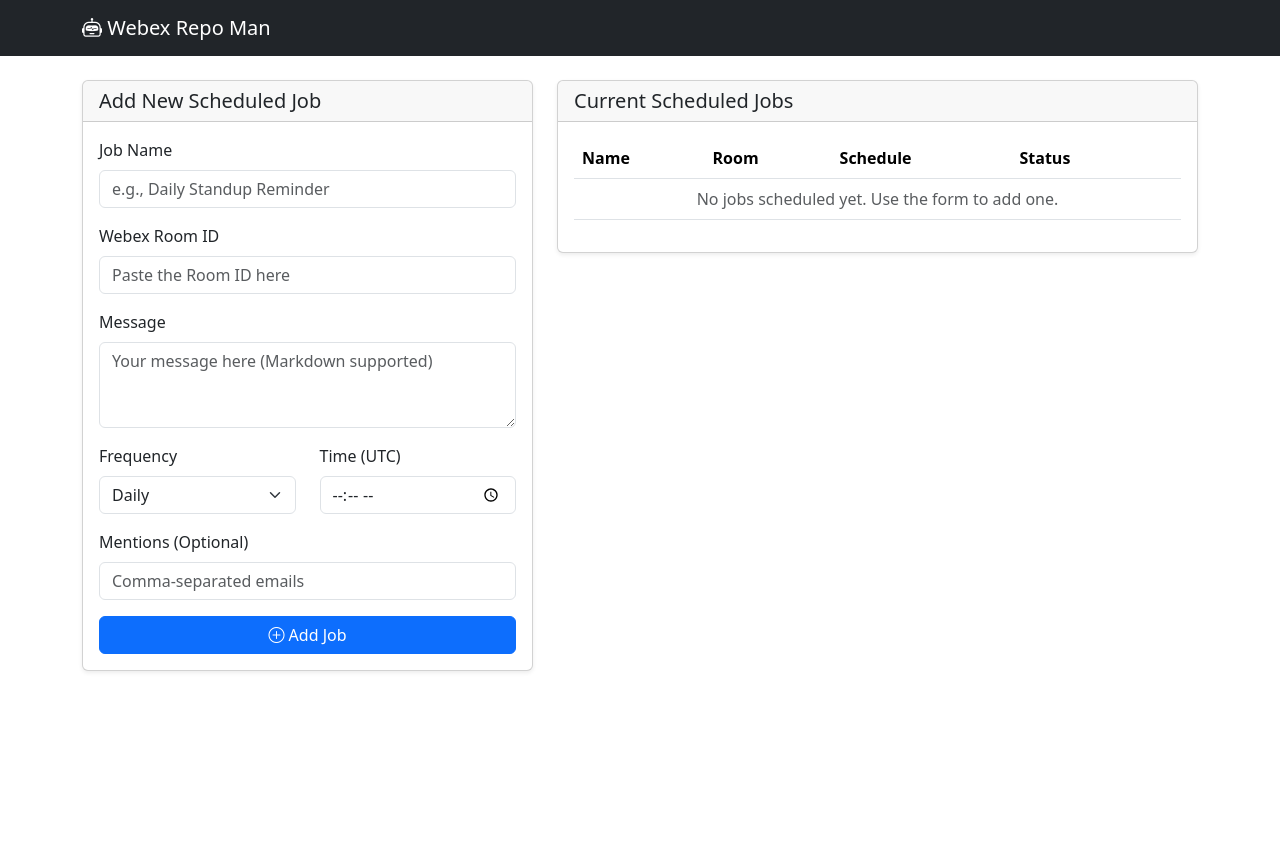
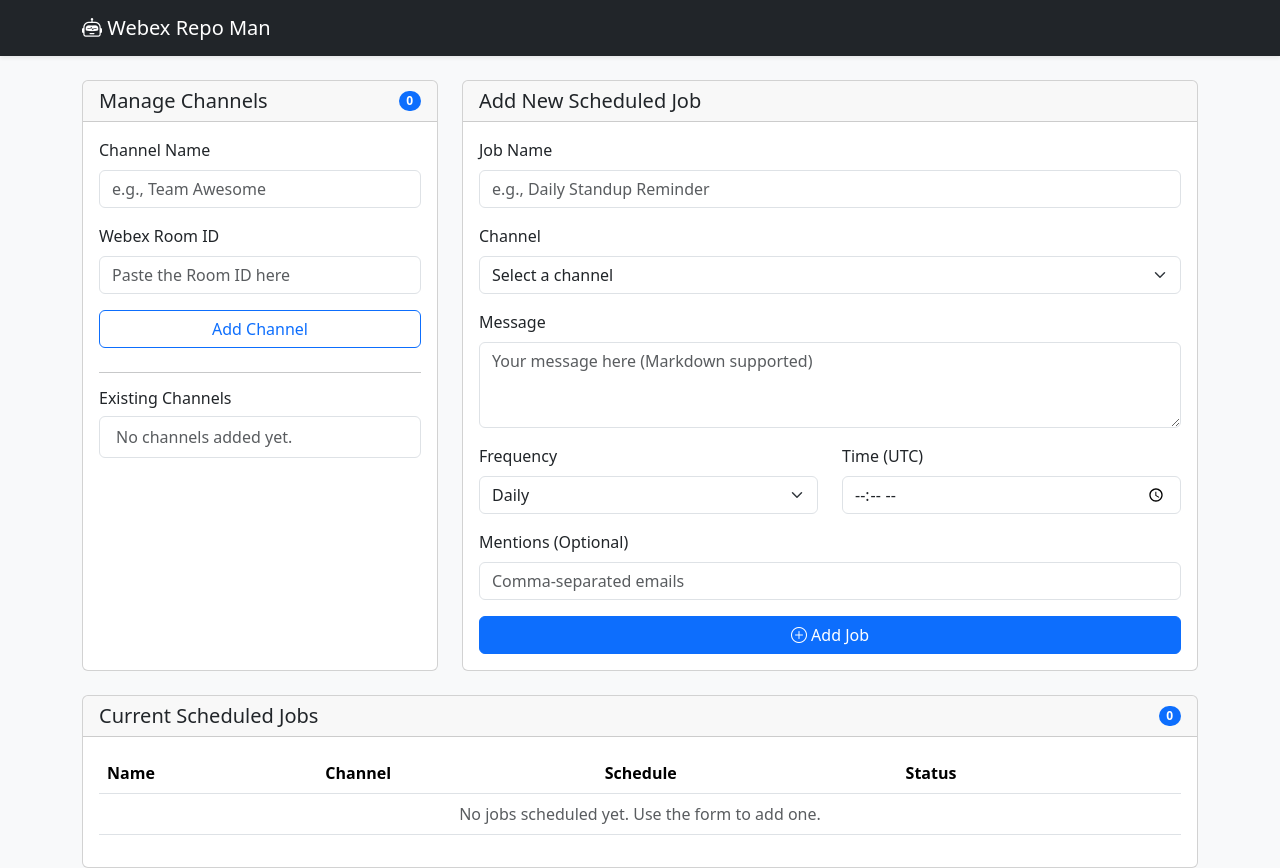
Before and after one commit to pawel-cygal/webex-repo-man, a Flask app: page / in a window 1280 px wide. Before the commit the page ends 672 px from the top, so only its background shows below. Run offline with Flask 3, Linux system fonts and the light colour scheme.

Commit message:
feat: Implement Webex channel management
- Added a new database model to store Webex channels (name and room_id).
- Implemented a UI section to add and delete channels.
- Modified the 'add job' form to use a dropdown of saved channels instead of a raw room_id input.
- Updated the backend to support the new channel management functionality.
- Refactored the UI into a multi-column layout for better organization.

```diff
--- a/app/main/routes.py
+++ b/app/main/routes.py
@@ -2,15 +2,55 @@
 from . import main
 from flask import render_template, request, redirect, url_for, flash
 from .. import db
-from ..models import ScheduledJob
+from ..models import ScheduledJob, WebexChannel
 
 @main.route('/')
 def index():
     """
-    Main page of the web panel. Displays the list of scheduled jobs.
+    Main page of the web panel. Displays channels and scheduled jobs.
     """
     jobs = ScheduledJob.query.order_by(ScheduledJob.created_at.desc()).all()
-    return render_template('index.html', jobs=jobs)
+    channels = WebexChannel.query.order_by(WebexChannel.name).all()
+    return render_template('index.html', jobs=jobs, channels=channels)
+
+@main.route('/add_channel', methods=['POST'])
+def add_channel():
+    """
+    Handles the creation of a new Webex channel.
+    """
+    try:
+        name = request.form.get('name')
+        room_id = request.form.get('room_id')
+
+        if not name or not room_id:
+            flash('Channel Name and Room ID are required.', 'warning')
+            return redirect(url_for('main.index'))
+
+        new_channel = WebexChannel(name=name, room_id=room_id)
+        db.session.add(new_channel)
+        db.session.commit()
+        flash(f"Channel '{name}' added successfully!", 'success')
+    except Exception as e:
+        db.session.rollback()
+        flash(f'Error adding channel: {e}', 'danger')
+
+    return redirect(url_for('main.index'))
+
+@main.route('/delete_channel/<int:channel_id>', methods=['POST'])
+def delete_channel(channel_id):
+    """
+    Handles the deletion of a Webex channel and its associated jobs.
+    """
+    try:
+        channel = WebexChannel.query.get_or_404(channel_id)
+        db.session.delete(channel)
+        db.session.commit()
+        flash(f"Channel '{channel.name}' and all its jobs have been deleted.", 'success')
+    except Exception as e:
+        db.session.rollback()
+        flash(f'Error deleting channel: {e}', 'danger')
+
+    return redirect(url_for('main.index'))
 
 @main.route('/add_job', methods=['POST'])
 def add_job():
@@ -19,7 +59,7 @@
     """
     try:
         name = request.form.get('name')
-        room_id = request.form.get('room_id')
+        channel_id = request.form.get('channel_id')
         message = request.form.get('message')
         frequency = request.form.get('frequency')
         schedule_time = request.form.get('schedule_time')
@@ -27,7 +67,7 @@
 
         new_job = ScheduledJob(
             name=name,
-            room_id=room_id,
+            channel_id=channel_id,
             message=message,
             frequency=frequency,
             schedule_time=schedule_time,
--- a/app/templates/index.html
+++ b/app/templates/index.html
@@ -8,10 +8,10 @@
     <link href="https://cdn.jsdelivr.net/npm/bootstrap@5.3.3/dist/css/bootstrap.min.css" rel="stylesheet">
     <link rel="stylesheet" href="https://cdn.jsdelivr.net/npm/bootstrap-icons@1.11.3/font/bootstrap-icons.min.css">
 </head>
-<body>
-    <nav class="navbar navbar-expand-lg navbar-dark bg-dark">
+<body class="bg-light">
+    <nav class="navbar navbar-expand-lg navbar-dark bg-dark shadow-sm">
         <div class="container">
-            <a class="navbar-brand" href="#">
+            <a class="navbar-brand" href="/">
                 <i class="bi bi-robot"></i> Webex Repo Man
             </a>
         </div>
@@ -29,10 +29,49 @@
             {% endif %}
         {% endwith %}
 
-        <div class="row">
-            <!-- Add/Edit Job Form -->
-            <div class="col-md-5">
-                <div class="card shadow-sm">
+        <div class="row g-4">
+            <!-- Channel Management -->
+            <div class="col-md-4">
+                <div class="card h-100">
+                    <div class="card-header d-flex justify-content-between align-items-center">
+                        <h5 class="mb-0">Manage Channels</h5>
+                        <span class="badge bg-primary rounded-pill">{{ channels|length }}</span>
+                    </div>
+                    <div class="card-body">
+                        <form action="/add_channel" method="POST" class="mb-4">
+                            <div class="mb-3">
+                                <label for="channel_name" class="form-label">Channel Name</label>
+                                <input type="text" class="form-control" id="channel_name" name="name" placeholder="e.g., Team Awesome" required>
+                            </div>
+                            <div class="mb-3">
+                                <label for="room_id" class="form-label">Webex Room ID</label>
+                                <input type="text" class="form-control" id="room_id" name="room_id" placeholder="Paste the Room ID here" required>
+                            </div>
+                            <div class="d-grid">
+                                <button type="submit" class="btn btn-outline-primary">Add Channel</button>
+                            </div>
+                        </form>
+                        <hr>
+                        <h6>Existing Channels</h6>
+                        <ul class="list-group">
+                            {% for channel in channels %}
+                            <li class="list-group-item d-flex justify-content-between align-items-center">
+                                {{ channel.name }}
+                                <form action="/delete_channel/{{ channel.id }}" method="POST" onsubmit="return confirm('Are you sure? Deleting a channel will also delete all its jobs.');">
+                                    <button type="submit" class="btn btn-sm btn-outline-danger border-0"><i class="bi bi-trash"></i></button>
+                                </form>
+                            </li>
+                            {% else %}
+                            <li class="list-group-item text-muted">No channels added yet.</li>
+                            {% endfor %}
+                        </ul>
+                    </div>
+                </div>
+            </div>
+
+            <!-- Add New Job -->
+            <div class="col-md-8">
+                <div class="card h-100">
                     <div class="card-header">
                         <h5 class="mb-0">Add New Scheduled Job</h5>
                     </div>
@@ -43,8 +82,13 @@
                                 <input type="text" class="form-control" id="name" name="name" placeholder="e.g., Daily Standup Reminder" required>
                             </div>
                             <div class="mb-3">
-                                <label for="room_id" class="form-label">Webex Room ID</label>
-                                <input type="text" class="form-control" id="room_id" name="room_id" placeholder="Paste the Room ID here" required>
+                                <label for="channel_id" class="form-label">Channel</label>
+                                <select class="form-select" id="channel_id" name="channel_id" required>
+                                    <option value="" disabled selected>Select a channel</option>
+                                    {% for channel in channels %}
+                                    <option value="{{ channel.id }}">{{ channel.name }}</option>
+                                    {% endfor %}
+                                </select>
                             </div>
                             <div class="mb-3">
                                 <label for="message" class="form-label">Message</label>
@@ -82,19 +126,22 @@
                     </div>
                 </div>
             </div>
+        </div>
 
-            <!-- Job List -->
-            <div class="col-md-7">
-                <div class="card shadow-sm">
-                    <div class="card-header">
+        <!-- Job List -->
+        <div class="row mt-4">
+            <div class="col">
+                <div class="card">
+                    <div class="card-header d-flex justify-content-between align-items-center">
                         <h5 class="mb-0">Current Scheduled Jobs</h5>
+                        <span class="badge bg-primary rounded-pill">{{ jobs|length }}</span>
                     </div>
                     <div class="card-body">
                         <table class="table table-hover">
                             <thead>
                                 <tr>
                                     <th>Name</th>
-                                    <th>Room</th>
+                                    <th>Channel</th>
                                     <th>Schedule</th>
                                     <th>Status</th>
                                     <th></th>
@@ -105,13 +152,13 @@
                                     {% for job in jobs %}
                                         <tr>
                                             <td>{{ job.name }}</td>
-                                            <td class="text-muted" title="{{ job.room_id }}"><small>{{ job.room_id[:20] }}...</small></td>
+                                            <td><a href="#" title="Room ID: {{ job.channel.room_id }}">{{ job.channel.name }}</a></td>
                                             <td>{{ job.frequency.capitalize() }} at {{ job.schedule_time }}</td>
                                             <td>
                                                 {% if job.is_active %}
-                                                    <span class="badge bg-success">Active</span>
+                                                    <span class="badge text-bg-success">Active</span>
                                                 {% else %}
-                                                    <span class="badge bg-secondary">Inactive</span>
+                                                    <span class="badge text-bg-secondary">Inactive</span>
                                                 {% endif %}
                                             </td>
                                             <td class="text-end">
```
Also changed, not shown: app/models.py (+15 -1 lines).
